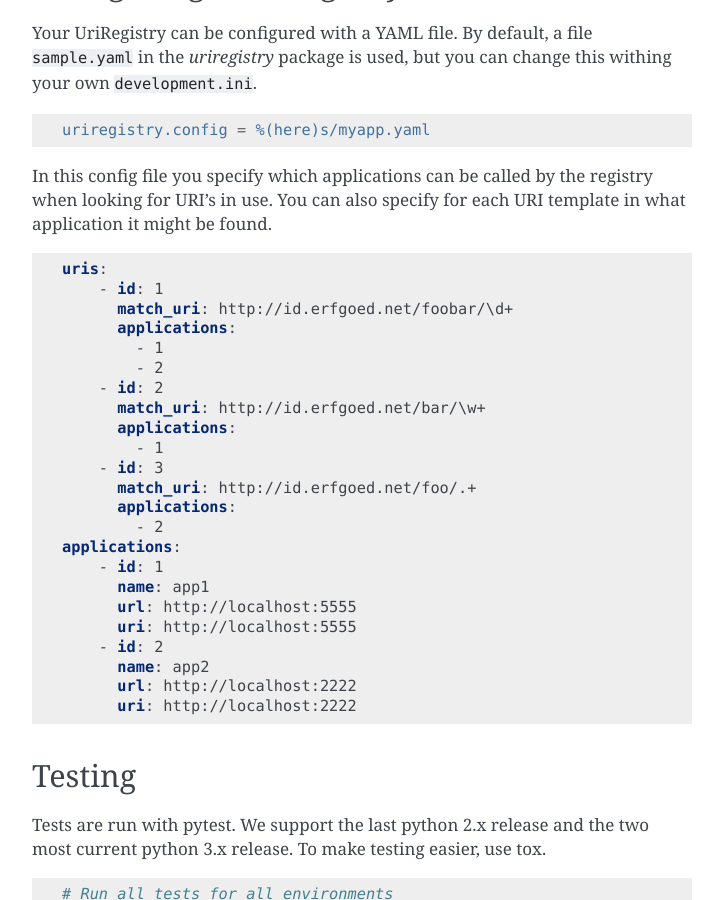
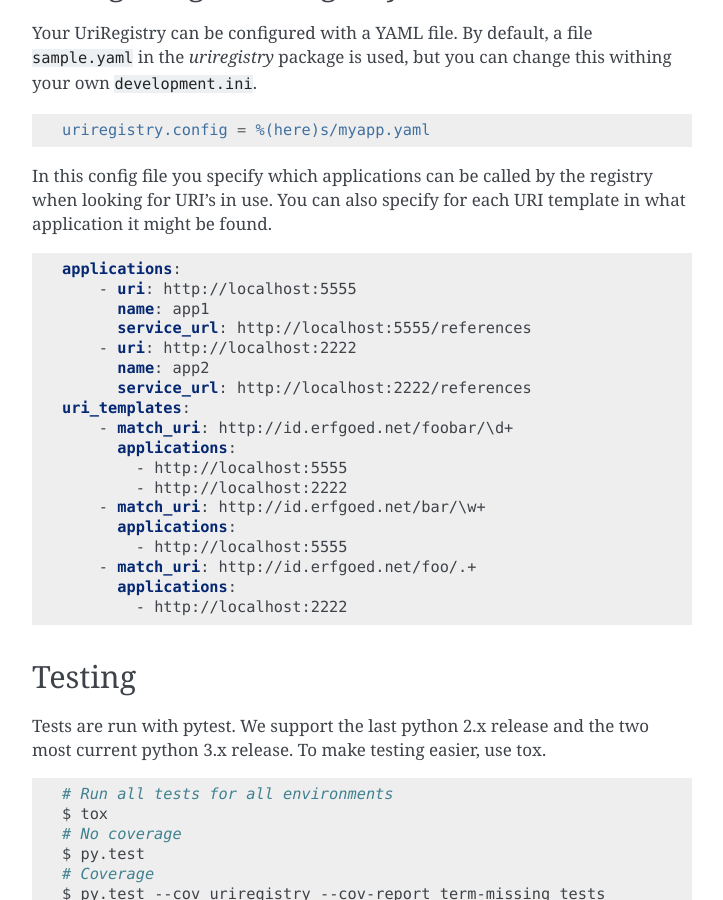
Before and after one commit to OnroerendErfgoed/uriregistry, a Sphinx documentation site: the page built from docs/source/development.rst, in a window 1280 px wide and 900 px high, scrolled down 715 px. Shown: the whole window, without its empty margins (388-1111 px from the left). Built offline with Sphinx 7.4.7, drawn with Linux system fonts in a browser that asks for light colours; some of the changed text lies outside the part shown.

Commit message:
Clean some docs. Refs #3

```diff
--- a/docs/source/development.rst
+++ b/docs/source/development.rst
@@ -55,29 +55,24 @@ what application it might be found.
 
 .. code:: yaml
 
-    uris:
-        - id: 1
-          match_uri: http://id.erfgoed.net/foobar/\d+
+    applications:
+        - uri: http://localhost:5555
+          name: app1
+          service_url: http://localhost:5555/references
+        - uri: http://localhost:2222
+          name: app2
+          service_url: http://localhost:2222/references
+    uri_templates:
+        - match_uri: http://id.erfgoed.net/foobar/\d+
           applications:
-            - 1
-            - 2
-        - id: 2
-          match_uri: http://id.erfgoed.net/bar/\w+
+            - http://localhost:5555
+            - http://localhost:2222
+        - match_uri: http://id.erfgoed.net/bar/\w+
           applications:
-            - 1
-        - id: 3
-          match_uri: http://id.erfgoed.net/foo/.+
+            - http://localhost:5555
+        - match_uri: http://id.erfgoed.net/foo/.+
           applications:
-            - 2
-    applications:
-        - id: 1
-          name: app1
-          url: http://localhost:5555
-          uri: http://localhost:5555
-        - id: 2
-          name: app2
-          url: http://localhost:2222
-          uri: http://localhost:2222
+            - http://localhost:2222
 
 Testing
 =======
```
Also changed, not shown: other parts of docs/source/development.rst (+9 -1 lines), docs/source/architecture.rst (+0 -12 lines), docs/source/service.rst (+5 -5 lines).
